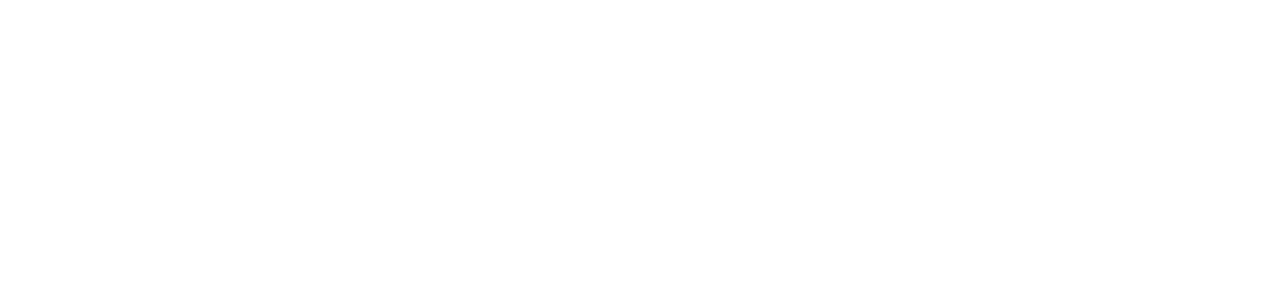
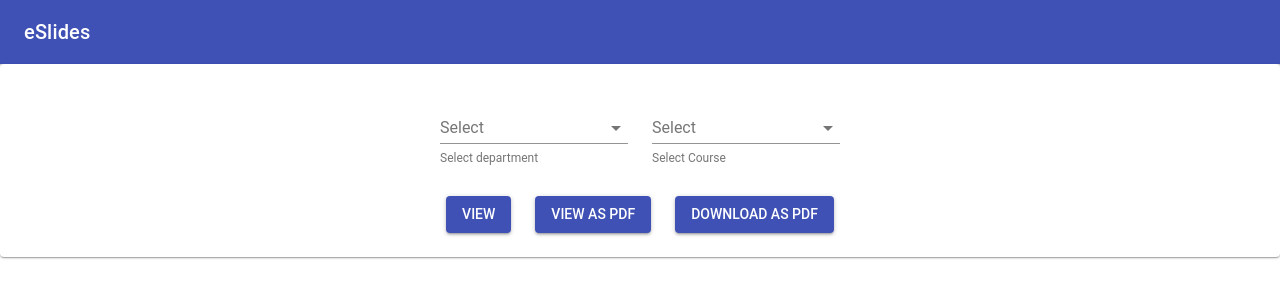
Before and after one commit to pranshuchittora/eSlides-frontend, a React app: page / in a window 1280 px wide. Shown: the top 300 px of the page. Built offline with nearby package versions, Linux system fonts and the light colour scheme.

Commit message:
Adds basic prototype

```diff
--- a/package.json
+++ b/package.json
@@ -4,6 +4,8 @@
   "private": true,
   "dependencies": {
     "@babel/core": "7.1.6",
+    "@material-ui/core": "^3.9.1",
+    "@material-ui/icons": "^3.0.2",
     "@svgr/webpack": "2.4.1",
     "babel-core": "7.0.0-bridge.0",
     "babel-eslint": "9.0.0",
--- a/src/App.js
+++ b/src/App.js
@@ -1,11 +1,11 @@
-import React, { Component } from 'react';
-
-
+import React, { Component } from "react";
+import HomePage from "./Pages/Home/Home";
 
 class App extends Component {
   render() {
     return (
-    <React.Fragment>
+      <React.Fragment>
+        <HomePage />
       </React.Fragment>
     );
   }
--- /dev/null
+++ b/src/Components/CourseForm/CourseForm.js
@@ -0,0 +1,192 @@
+import React from "react";
+import {
+  TextField,
+  MenuItem,
+  Card,
+  CardContent,
+  Button,
+  Grid,
+  Divider
+} from "@material-ui/core";
+import { func } from "prop-types";
+
+const course = {
+  cse: [
+    {
+      label: "15SE205J - JAVA",
+      value: "java"
+    },
+    {
+      label: "15CS205J - ADA",
+      value: "ada"
+    }
+  ],
+  ece: [
+    {
+      label: "15EC205J Signals",
+      value: "Signals"
+    },
+    {
+      label: "15EC205J POC",
+      value: "POC"
+    }
+  ]
+};
+
+class CourseForm extends React.Component {
+  state = {
+    department: "",
+    course: ""
+  };
+
+  dataValidation = () => {
+    let { department, course } = this.state;
+    if (!department && !course) {
+      alert("Depratment & Course not selected");
+      return false;
+    } else if (!department) {
+      alert("Please select department");
+      return false;
+    } else if (!course) {
+      alert("Please select Course");
+      return false;
+    } else return true;
+  };
+  handleChangeDepartment = event => {
+    this.setState({
+      department: event.target.value
+    });
+  };
+  handleChangeCourse = event => {
+    this.setState({
+      course: event.target.value
+    });
+  };
+  OpenSlide = () => {
+    if (this.dataValidation()) {
+      const URL =
+        "http://localhost:5000/slides/" +
+        this.state.department +
+        "/" +
+        this.state.course +
+        "/index.html";
+      window.open(URL, "_blank");
+    }
+  };
+  OpenSlidePDF = () => {
+    const URL =
+      "http://localhost:5000/slides/" +
+      this.state.department +
+      "/" +
+      this.state.course +
+      "/index.html?print-pdf";
+    window.open(URL, "_blank");
+  };
+  OpenSlidePDFDownload = () => {
+    const URL =
+      "http://localhost:5000/slides/" +
+      this.state.department +
+      "/" +
+      this.state.course +
+      "/index.html?print-pdf?pdf-download";
+    window.open(URL, "_blank");
+  };
+  render() {
+    return (
+      <Card>
+        <CardContent>
+          <Grid container justify="center" spacing={24}>
+            <Grid item xs={12}>
+              <Grid container justify="center" spacing={24}>
+                <Grid item xs={12} sm={6} md={3} lg={2}>
+                  <TextField
+                    fullWidth
+                    id="standard-select-currency"
+                    select
+                    label="Select"
+                    value={this.state.department}
+                    onChange={e => this.handleChangeDepartment(e)}
+                    SelectProps={{
+                      MenuProps: {}
+                    }}
+                    helperText="Select department"
+                    margin="normal"
+                  >
+                    {Object.keys(course).map(option => {
+                      return (
+                        <MenuItem key={option} value={option}>
+                          {option.toUpperCase()}
+                        </MenuItem>
+                      );
+                    })}
+                  </TextField>
+                </Grid>
+
+                {/* COurse */}
+                <Grid item xs={12} sm={6} md={3} lg={2}>
+                  <TextField
+                    fullWidth
+                    id="standard-select-currency"
+                    select
+                    label="Select"
+                    value={this.state.course}
+                    onChange={e => this.handleChangeCourse(e)}
+                    SelectProps={{
+                      MenuProps: {}
+                    }}
+                    helperText="Select Course"
+                    margin="normal"
+                  >
+                    {this.state.department
+                      ? course[this.state.department].map(option => (
+                          <MenuItem key={option.value} value={option.value}>
+                            {option.label}
+                          </MenuItem>
+                        ))
+                      : null}
+                  </TextField>
+                </Grid>
+              </Grid>
+            </Grid>
+            <Divider />
+            <Grid item xs={12}>
+              <Grid container justify="center" spacing={24}>
+                <Grid item>
+                  <Button
+                    fullWidth
+                    variant="contained"
+                    color="primary"
+                    onClick={() => this.OpenSlide()}
+                  >
+                    View
+                  </Button>
+                </Grid>
+                <Grid item>
+                  <Button
+                    fullWidth
+                    variant="contained"
+                    color="primary"
+                    onClick={() => this.OpenSlidePDF()}
+                  >
+                    View as PDF
+                  </Button>
+                </Grid>
+                <Grid item>
+                  <Button
+                    fullWidth
+                    variant="contained"
+                    color="primary"
+                    onClick={() => this.OpenSlidePDFDownload()}
+                  >
+                    Download as PDF
+                  </Button>
+                </Grid>
+              </Grid>
+            </Grid>
+          </Grid>
+        </CardContent>
+      </Card>
+    );
+  }
+}
+export default CourseForm;
--- /dev/null
+++ b/src/Components/NavBar/NavBar.js
@@ -0,0 +1,36 @@
+import React from "react";
+import PropTypes from "prop-types";
+import { withStyles } from "@material-ui/core/styles";
+import AppBar from "@material-ui/core/AppBar";
+import Toolbar from "@material-ui/core/Toolbar";
+import Typography from "@material-ui/core/Typography";
+
+const styles = {
+  root: {
+    flexGrow: 1
+  },
+  grow: {
+    flexGrow: 1
+  }
+};
+
+function ButtonAppBar(props) {
+  const { classes } = props;
+  return (
+    <div className={classes.root}>
+      <AppBar position="static">
+        <Toolbar>
+          <Typography variant="h6" color="inherit" className={classes.grow}>
+            eSlides
+          </Typography>
+        </Toolbar>
+      </AppBar>
+    </div>
+  );
+}
+
+ButtonAppBar.propTypes = {
+  classes: PropTypes.object.isRequired
+};
+
+export default withStyles(styles)(ButtonAppBar);
--- /dev/null
+++ b/src/Pages/Home/Home.js
@@ -0,0 +1,20 @@
+import React from "react";
+import NavBar from "../../Components/NavBar/NavBar";
+import { MuiThemeProvider, createMuiTheme } from "@material-ui/core/styles";
+import CourseFrom from "../../Components/CourseForm/CourseForm";
+const ThemeForm = createMuiTheme({
+  palette: {
+    type: "light"
+  }
+});
+
+function Home(props) {
+  return (
+    <MuiThemeProvider theme={ThemeForm}>
+      <NavBar />
+      <CourseFrom />
+    </MuiThemeProvider>
+  );
+}
+
+export default Home;
```
Also changed, not shown: 1 other file (tests, documents, lock files or other folders).
